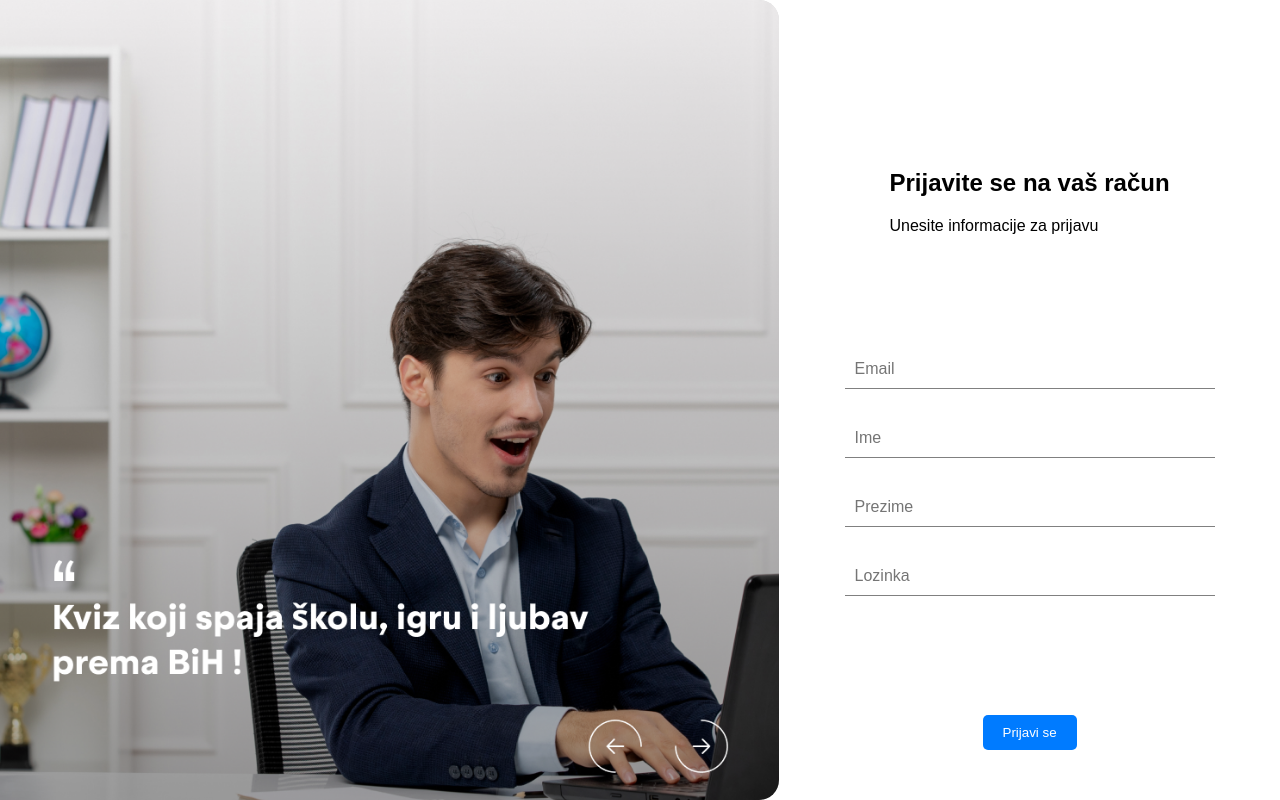
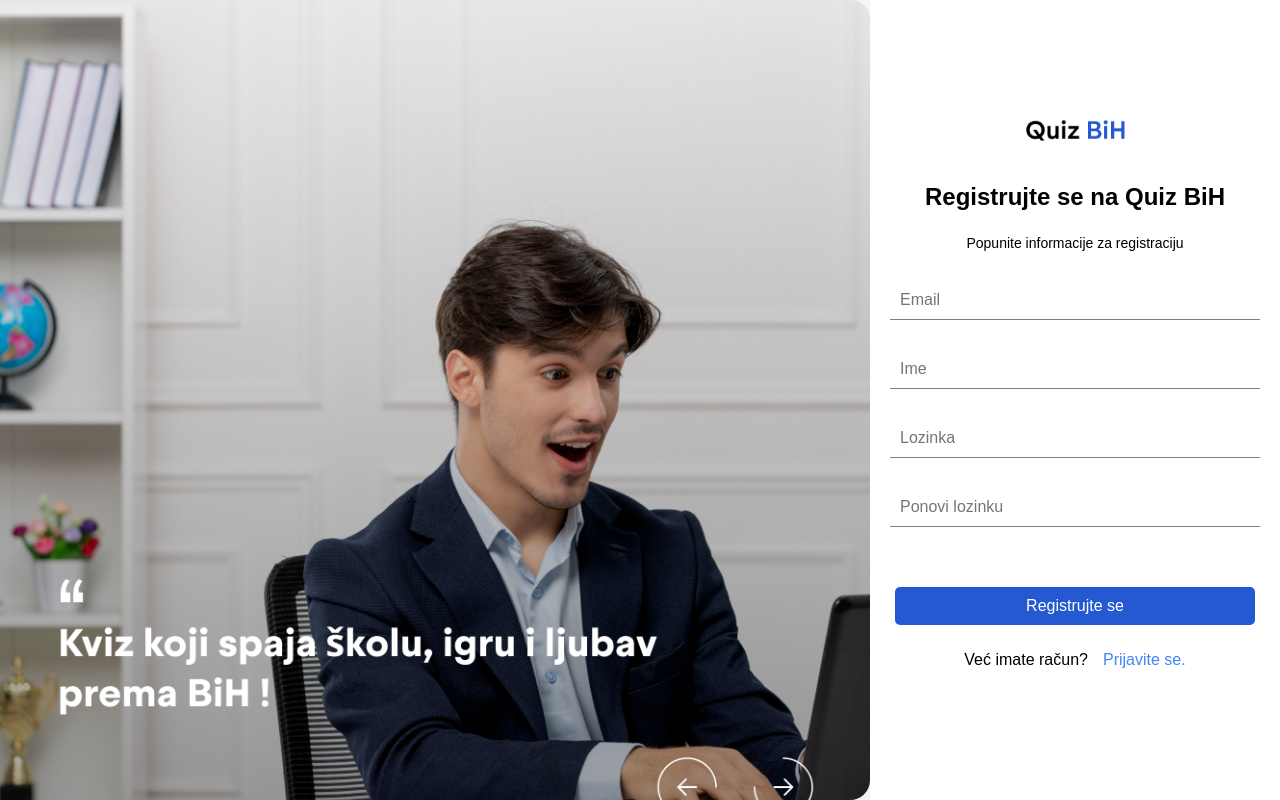
Before and after one commit to Namir2007/Quiz, a plain HTML site: page register.html in a window 1280 px wide. Drawn offline with Linux system fonts and the light colour scheme.

Commit message:
Finished login and register

```diff
--- a/styles-login.css
+++ b/login.css
@@ -69,35 +69,38 @@ p {
   box-shadow: 0px 0px 5px black;
   padding: 10px;
   border-radius: 5px;
-  width: 100%;
-  margin-bottom: 20px;
+  width:360px;
+  margin-top: 10px;
+  margin-bottom: 40px;
   cursor: pointer;
 }
 
 form {
   display: flex;
   flex-direction: column;
-  width: 100%;
-  max-width: 300px;
-}
-
-label {
-  font-size: 14px;
-  margin-bottom: 5px;
-  text-align: left;
+  gap: 30px;
 }
 
 input {
+  border: 0px;
+  border-bottom: 1px solid gray;
+  width: 350px;
   padding: 10px;
-  margin-bottom: 15px;
-  border: 1px solid #ccc;
-  border-radius: 5px;
+  font-size: 16px;
+}
+
+input:focus {
+  outline: none;
+  border-bottom: 2px solid #007bff;
 }
 
 button[type="submit"] {
   background-color: #2559d2;
+  width: 360px;
+  font-size: 16px;
   color: white;
   border: none;
+  margin-top: 50px;
   padding: 10px;
   border-radius: 5px;
   cursor: pointer;
@@ -107,8 +110,12 @@ button[type="submit"] {
   display: flex;
 }
 
+.first-part{
+  margin-left: 10px;
+}
+
 .second-part {
-  margin-left: 50px;
+  margin-left: 100px;
 }
 
 a {
--- a/register.css
+++ b/register.css
@@ -1,17 +1,17 @@
 body {
-  margin: 0px;
-  box-sizing: border-box;
+  margin: 0;
+  padding: 0;
+  height: 100%;
   font-family: Arial, sans-serif;
+  background-color: #f4f4f4;
 }
 
 .register-container {
   display: flex;
-  width: 100vw;
   height: 100vh;
-  overflow: hidden;
 }
 
-.register-img {
+.register-image-section {
   width: 70%;
   max-height: 1024px;
   background-color: #ddd;
@@ -21,10 +21,9 @@ body {
   overflow: hidden;
   border-top-right-radius: 20px;
   border-bottom-right-radius: 20px;
-
 }
 
-.register-img img {
+.register-image-section img {
   width: 100%;
   height: auto;
   max-height: 1024px;
@@ -33,21 +32,44 @@ body {
   border-bottom-right-radius: 20px;
 }
 
-.register-form {
-  width: 45vw;
+.register-form-section {
+  flex: 1;
   display: flex;
   flex-direction: column;
+  justify-content: center;
   align-items: center;
-  justify-content: space-around;
+  padding: 20px;
+  background-color: #fff;
 }
 
-form {
+.register-heading {
+  font-size: 24px;
+  margin-bottom: 10px;
+}
+
+.logo-Quiz-BiH {
+  width: 99px;
+  height: 31px;
+  display: flex;
+  background-image: url(photos/Quiz\ BiH.png);
+  background-repeat: no-repeat;
+  background-size: contain;
+  background-position: center;
+  margin-bottom: 20px;
+}
+
+.register-paragraph {
+  font-size: 14px;
+  margin-bottom: 30px;
+}
+
+.register-form {
   display: flex;
   flex-direction: column;
   gap: 30px;
 }
 
-input {
+.register-input {
   border: 0px;
   border-bottom: 1px solid gray;
   width: 350px;
@@ -55,21 +77,33 @@ input {
   font-size: 16px;
 }
 
-input:focus {
+.register-input:focus {
   outline: none;
   border-bottom: 2px solid #007bff;
 }
 
-.register-button {
-  margin-top: 20px;
-  padding: 10px 20px;
-  background-color: #007bff;
+.register-submit-button {
+  background-color: #2559d2;
+  width: 360px;
+  font-size: 16px;
   color: white;
   border: none;
+  margin-top: 60px;
+  margin-bottom: 10px;
+  padding: 10px;
   border-radius: 5px;
   cursor: pointer;
 }
 
-.register-button:hover {
-  background-color: #0056b3;
+.register-link-text {
+  display: flex;
 }
+
+.register-link-text p:last-child {
+  margin-left: 15px;
+}
+
+.register-link {
+  color: #4285f4;
+  text-decoration: none;
+}
--- a/register.html
+++ b/register.html
@@ -4,30 +4,30 @@
     <meta charset="UTF-8" />
     <meta name="viewport" content="width=device-width, initial-scale=1.0" />
     <title>Registracija</title>
-    <link type="text/css" rel="stylesheet" href="register.css" />
+    <link rel="stylesheet" href="register.css" /> <!-- Koristi register.css -->
   </head>
   <body>
-    <section id="register-section">
-      <div class="register-container">
-        <div class="register-img">
-          <img src="photos/register photo.png" />
-        </div>
-        <div class="register-form">
-          <div class="logo"></div>
-          <div>
-            <h1 class="register-heading">Prijavite se na vaš račun</h1>
-            <p class="paragraph">Unesite informacije za prijavu</p>
-          </div>
-          <form id="registerForm">
-            <input type="email" placeholder="Email" id="email" />
-            <input type="text" placeholder="Ime" id="firstName" />
-            <input type="text" placeholder="Prezime" id="lastName" />
-            <input type="password" placeholder="Lozinka" id="password" />
-          </form>
-          <button class="register-button" id="button">Prijavi se</button>
+    <div class="register-container">
+      <div class="register-image-section">
+        <img src="photos/register photo.png" />
+      </div>
+      <div class="register-form-section">
+        <div class="logo-Quiz-BiH"></div>
+        <h1 class="register-heading">Registrujte se na Quiz BiH</h1>
+        <p class="register-paragraph">Popunite informacije za registraciju</p>
+        <form class="register-form" id="registerForm">
+          <input class="register-input" type="email" placeholder="Email" id="email" />
+          <input class="register-input" type="text" placeholder="Ime" id="firstName" />
+          <input class="register-input" type="password" placeholder="Lozinka" id="password" />
+          <input class="register-input" type="password" placeholder="Ponovi lozinku" id="password-again" />
+        </form>
+        <button class="register-submit-button" id="submit" type="submit">Registrujte se</button>
+        <div class="register-link-text">
+          <p>Već imate račun?</p>
+          <p><a class="register-link" href="login.html">Prijavite se.</a></p>
         </div>
       </div>
-    </section>
+    </div>
     <script src="register.js"></script>
   </body>
 </html>
```
Also changed, not shown: login.html (+3 -6 lines).
